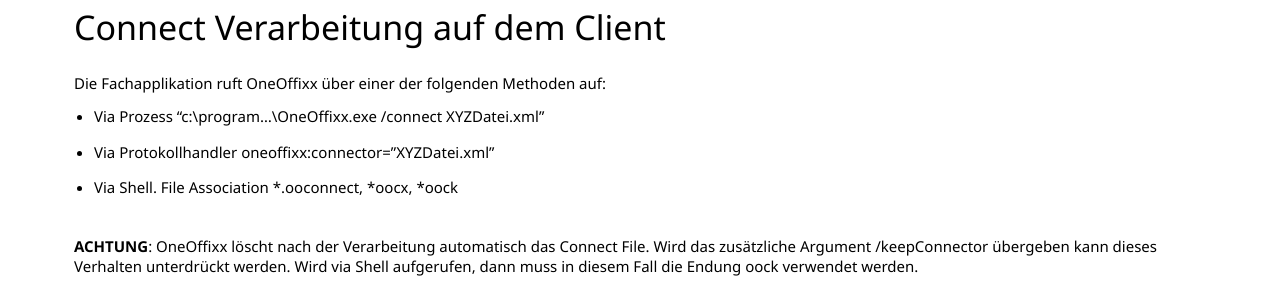
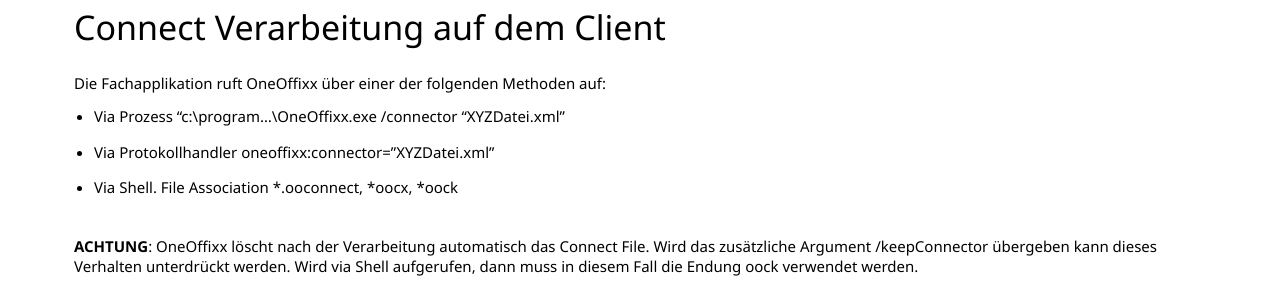
Before and after one commit to primesoft-group/oneoffixx-docs, a Jekyll site: the page built from _pages/connect/de/connect.md, in a window 1280 px wide. Shown: the part 599-899 px from the top of the page. Built offline with Jekyll 4.4.1, drawn with Linux system fonts in a browser that asks for light colours; nearby versions of some CDN libraries; some web fonts are replaced.

Commit message:
Update connect.md

```diff
--- a/_pages/connect/de/connect.md
+++ b/_pages/connect/de/connect.md
@@ -17,7 +17,7 @@
 
 Die Fachapplikation ruft OneOffixx über einer der folgenden Methoden auf:
 
-* Via Prozess "c:\\program…\OneOffixx.exe /connect XYZDatei.xml"
+* Via Prozess "c:\\program…\OneOffixx.exe /connector "XYZDatei.xml"
 * Via Protokollhandler oneoffixx:connector="XYZDatei.xml"
 * Via Shell. File Association *.ooconnect, *oocx, *oock
 
```
